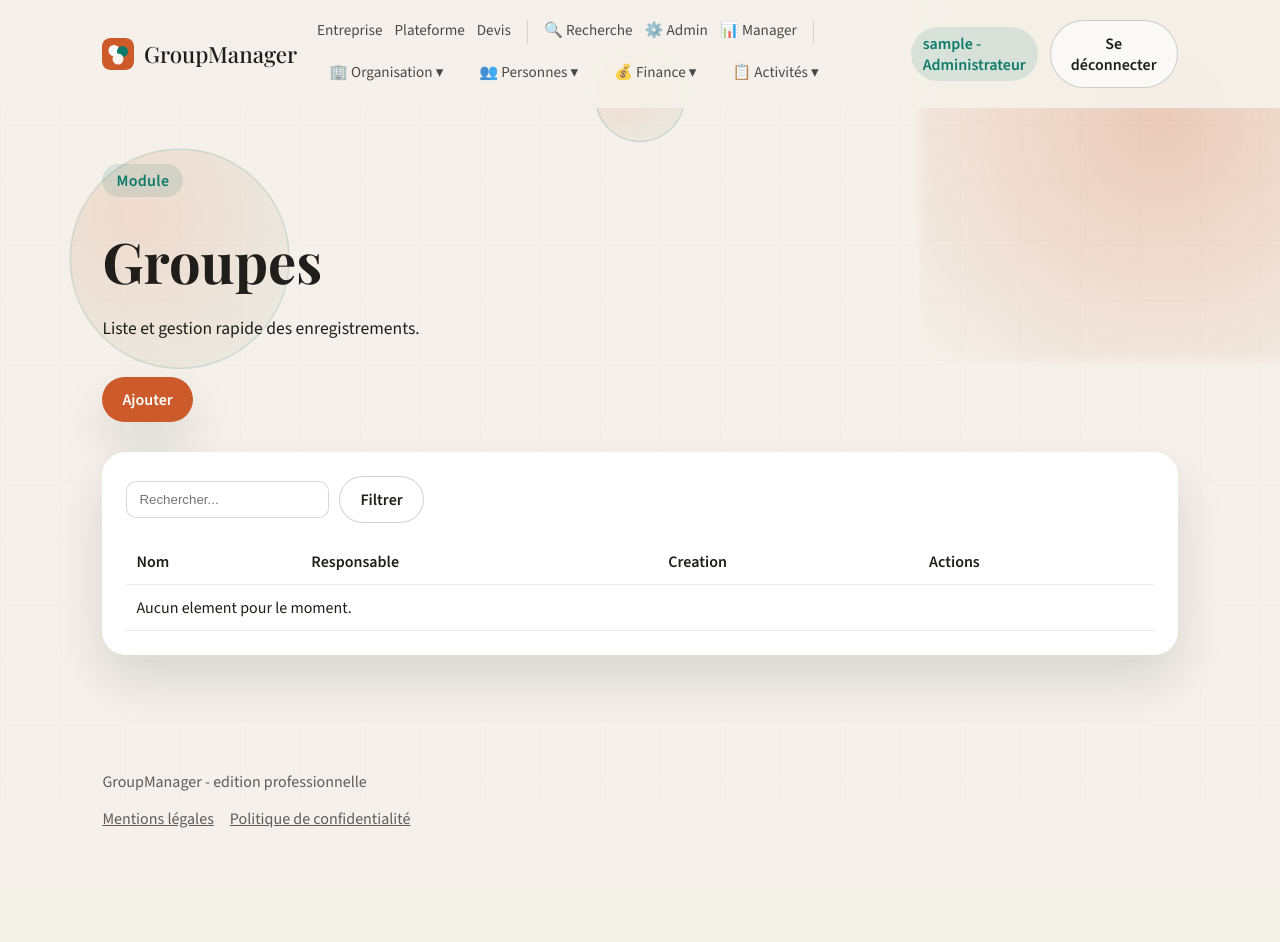
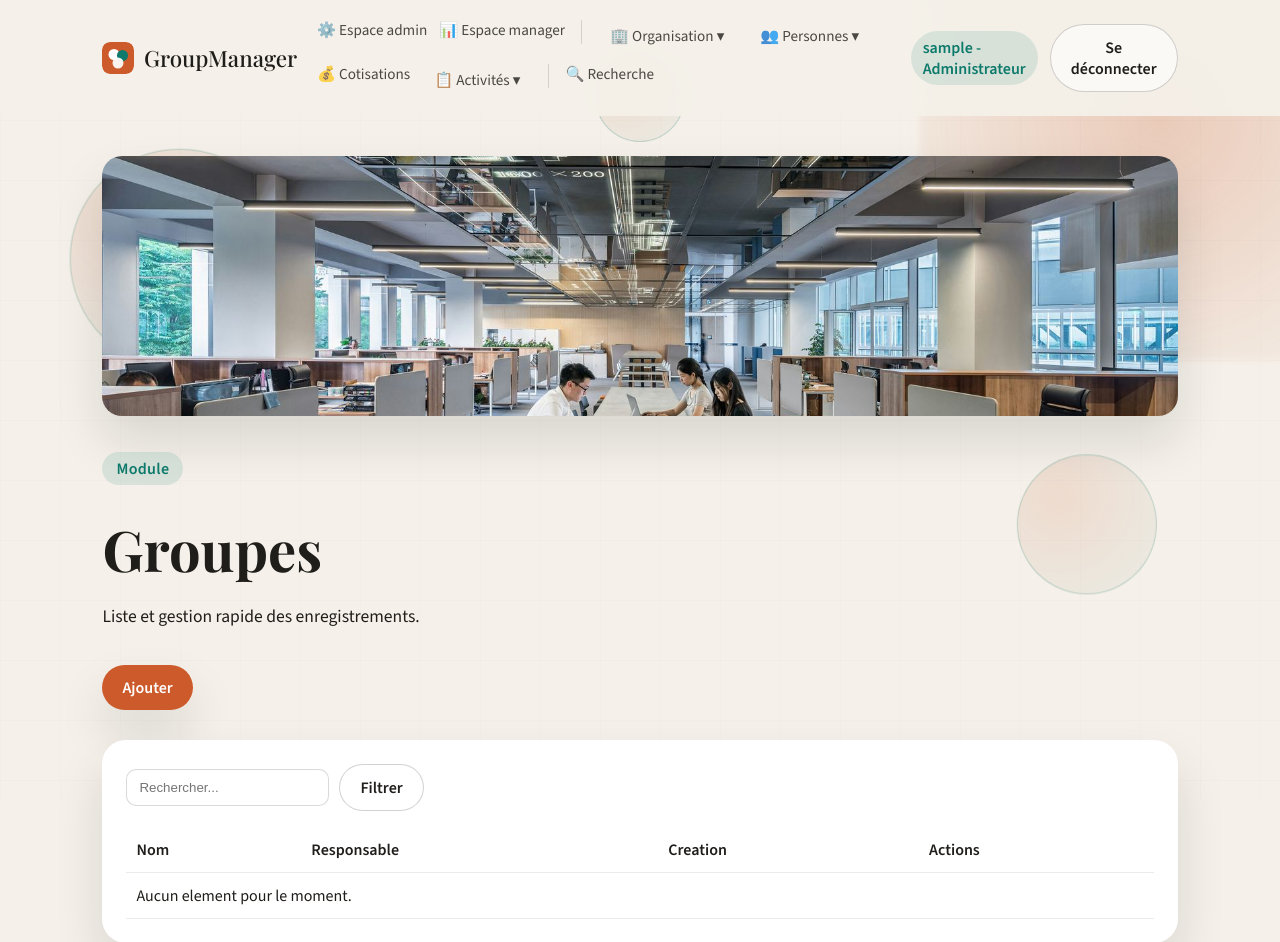
Before and after one commit to KOUDOUFIO/GroupManager, a Django app: page /groupes/ in a window 1280 px wide. Shown: the top 942 px of the page. Before the commit the page ends 828 px from the top, so only its background shows below. Run offline with Django 5.2, Linux system fonts and the light colour scheme; the visitor is signed in with stand-in values (Sample User, id 1); data that the repository does not hold is empty; parts of the project's set-up code (start-up, migrations or seed data) failed here and were passed over.

Commit message:
Reorganize the top nav and add per-module hero images
Nav (base.html):
- Marketing links (Entreprise/Plateforme/Devis) now only show to
  anonymous visitors — once logged in they were dead weight, not
  relevant to someone managing their own data.
- Admin/Manager workspace links moved first (primary landing points for
  a logged-in user), renamed "Espace admin"/"Espace manager" to avoid
  confusion with Django's own /admin/.
- Documents moved out of the "Finance" dropdown into "Activités" (it's
  not money); Finance now only has Cotisations, so it's a direct link
  instead of a single-item dropdown.
- Recherche moved to the end, next to the account actions, as a utility
  rather than a primary module.

Module images: added a hero_image option to CrudContextMixin, rendered
as a banner at the top of crud_list.html when set. Sourced 4 usable
photos from the user's ~/Bureau/image pour application/ folder (resized
to max 1600px, ~78% JPEG quality, under 300KB each) and matched them to
the modules they fit: banknotes -> Cotisations, a group/crowd gathering
-> Evenements, a team around laptops -> Membres, an open-plan office ->
Groupes. Other modules (Organes, Postes, Rencontres, Presences,
Documents, Audit) were left without a banner rather than forcing a
mismatched photo.

Verified end-to-end logged in: banner renders on exactly the 4 targeted
list pages and not on others.

Co-Authored-By: Claude Sonnet 5 <noreply@anthropic.com>

```diff
--- a/core/static/core/styles.css
+++ b/core/static/core/styles.css
@@ -171,6 +171,14 @@ body {
   display: flex;
   flex-wrap: wrap;
   gap: 12px;
+}
+
+.hero-banner {
+  width: 100%;
+  max-height: 260px;
+  object-fit: cover;
+  border-radius: 20px;
+  box-shadow: var(--shadow);
 }
 
 .btn {
--- a/core/templates/core/base.html
+++ b/core/templates/core/base.html
@@ -23,17 +23,16 @@
         GroupManager
       </a>
       <nav class="nav">
+        {% if not ui_is_authenticated %}
         <a href="/entreprise/">Entreprise</a>
         <a href="/plateforme/">Plateforme</a>
         <a href="/devis/">Devis</a>
-        {% if ui_is_authenticated %}
-        <div class="nav-divider"></div>
-        <a href="/recherche/">🔍 Recherche</a>
+        {% else %}
         {% if ui_is_admin %}
-        <a href="/admin-workspace/">⚙️ Admin</a>
+        <a href="/admin-workspace/">⚙️ Espace admin</a>
         {% endif %}
         {% if ui_is_manager or ui_is_admin %}
-        <a href="/manager-workspace/">📊 Manager</a>
+        <a href="/manager-workspace/">📊 Espace manager</a>
         {% endif %}
         <div class="nav-divider"></div>
         <div class="nav-dropdown">
@@ -52,22 +51,19 @@
             <a href="/presences/">Présences</a>
           </div>
         </div>
-        <div class="nav-dropdown">
-          <button class="nav-dropdown-btn">💰 Finance ▾</button>
-          <div class="nav-dropdown-content">
-            <a href="/cotisations/">Cotisations</a>
-            <a href="/documents/">Documents</a>
-          </div>
-        </div>
+        <a href="/cotisations/">💰 Cotisations</a>
         <div class="nav-dropdown">
           <button class="nav-dropdown-btn">📋 Activités ▾</button>
           <div class="nav-dropdown-content">
             <a href="/evenements/">Événements</a>
+            <a href="/documents/">Documents</a>
             {% if ui_is_admin %}
             <a href="/audit-logs/">Audit</a>
             {% endif %}
           </div>
         </div>
+        <div class="nav-divider"></div>
+        <a href="/recherche/">🔍 Recherche</a>
         {% endif %}
       </nav>
       <div class="topbar-actions">
--- a/core/templates/core/crud_list.html
+++ b/core/templates/core/crud_list.html
@@ -1,9 +1,12 @@
 {% extends 'core/base.html' %}
-{% load core_extras %}
+{% load core_extras static %}
 
 {% block title %}{{ title }} - GroupManager{% endblock %}
 
 {% block hero %}
+{% if hero_image %}
+<img class="hero-banner" src="{% static hero_image %}" alt="" />
+{% endif %}
 <div>
   <p class="pill">Module</p>
   <h1>{{ title }}</h1>
--- a/core/web_views/contribution.py
+++ b/core/web_views/contribution.py
@@ -16,6 +16,7 @@ class ContributionListView(SearchableListView):
     title = "Cotisations"
     create_url_name = "contribution_create"
     base_url_name = "contribution"
+    hero_image = "core/img/modules/cotisations.jpg"
     list_columns = [
         {"label": "Membre", "accessor": "member.full_name"},
         {"label": "Groupe", "accessor": "group.name"},
--- a/core/web_views/event.py
+++ b/core/web_views/event.py
@@ -13,6 +13,7 @@ class EventListView(SearchableListView):
     title = "Evenements"
     create_url_name = "event_create"
     base_url_name = "event"
+    hero_image = "core/img/modules/evenements.jpg"
     list_columns = [
         {"label": "Titre", "accessor": "title"},
         {"label": "Type", "accessor": "event_type"},
--- a/core/web_views/group.py
+++ b/core/web_views/group.py
@@ -13,6 +13,7 @@ class GroupListView(SearchableListView):
     title = "Groupes"
     create_url_name = "group_create"
     base_url_name = "group"
+    hero_image = "core/img/modules/groupes.jpg"
     list_columns = [
         {"label": "Nom", "accessor": "name"},
         {"label": "Responsable", "accessor": "responsible.get_username"},
--- a/core/web_views/member.py
+++ b/core/web_views/member.py
@@ -13,6 +13,7 @@ class MemberListView(SearchableListView):
     title = "Membres"
     create_url_name = "member_create"
     base_url_name = "member"
+    hero_image = "core/img/modules/membres.jpg"
     list_columns = [
         {"label": "Nom complet", "accessor": "full_name"},
         {"label": "Email", "accessor": "email"},
--- a/core/web_views/mixins.py
+++ b/core/web_views/mixins.py
@@ -23,12 +23,15 @@ class CrudContextMixin:
     base_url_name = ""
     list_columns = []
     show_actions = True
+    hero_image = ""
 
     def get_context_data(self, **kwargs):
         """Fournit le contexte avec les URLs et configuration CRUD."""
         context = super().get_context_data(**kwargs)
         context["title"] = self.title
         context["base_url_name"] = self.base_url_name
+        if self.hero_image:
+            context["hero_image"] = self.hero_image
         if self.list_columns:
             context["list_columns"] = self.list_columns
         if self.create_url_name:
```
Also changed, not shown: core/static/core/img/modules/cotisations.jpg (added), core/static/core/img/modules/evenements.jpg (added), core/static/core/img/modules/groupes.jpg (added), core/static/core/img/modules/membres.jpg (added).
